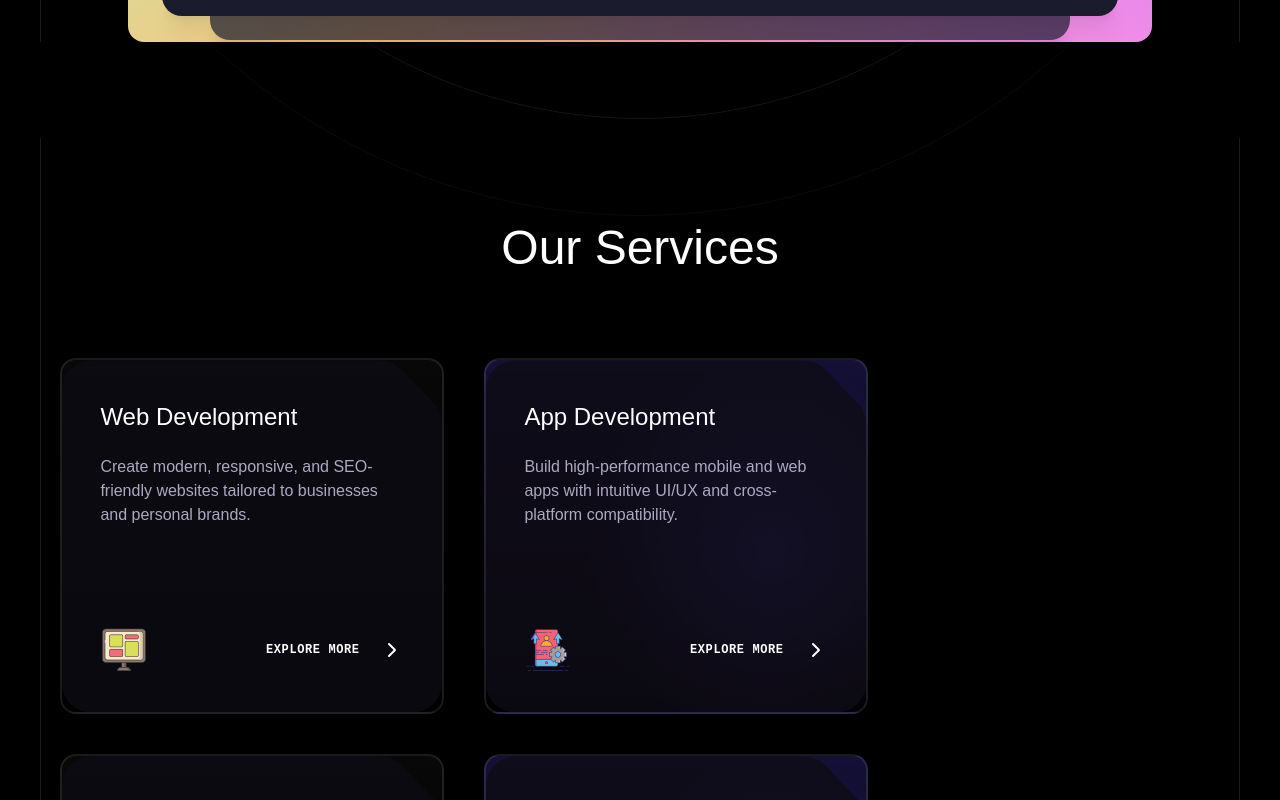
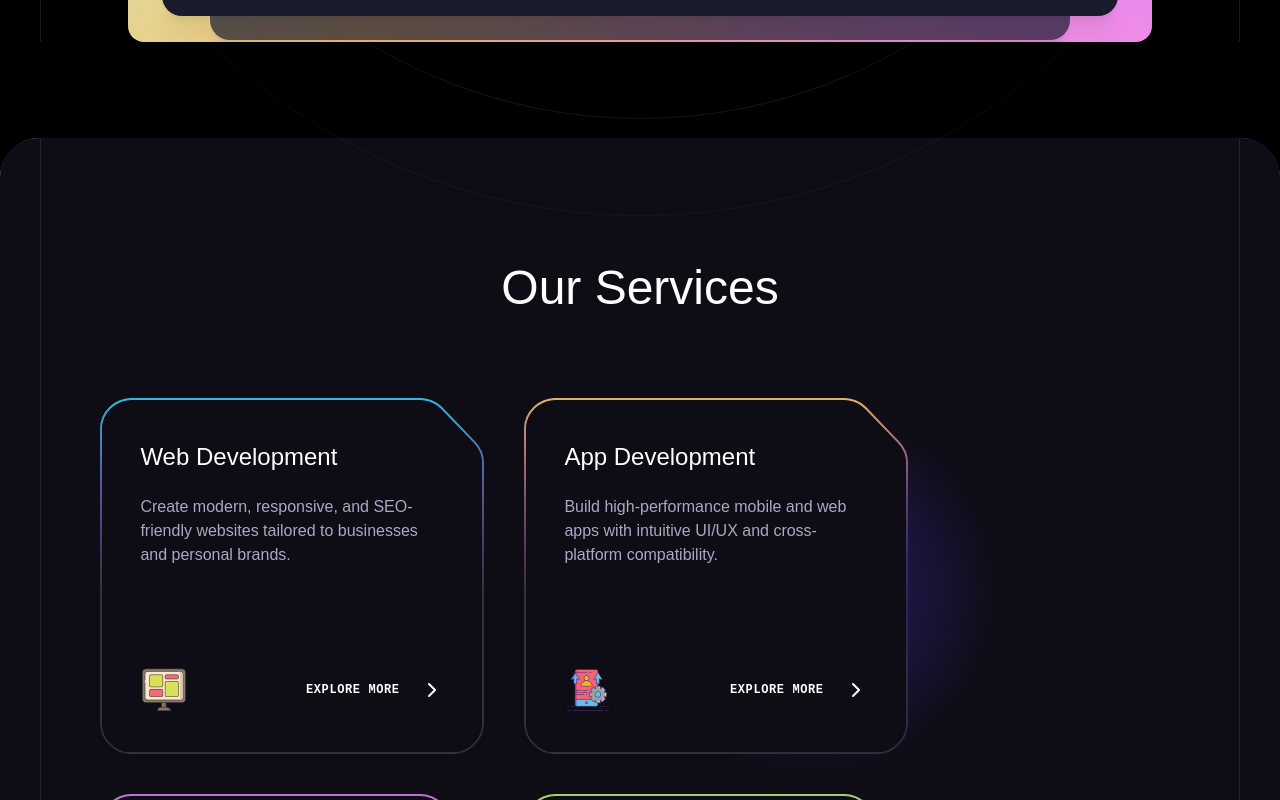
Before and after one commit to GIGANXT/Giganxt-Solutions, a React (Vite) app: page / in a window 1280 px wide. Shown: the part 1120-1920 px from the top of the page. Built offline with nearby package versions, Linux system fonts and the light colour scheme.

Commit message:
Update Benefits.jsx

```diff
--- a/src/components/Benefits.jsx
+++ b/src/components/Benefits.jsx
@@ -22,7 +22,7 @@ const Benefits = () => {
   };
 
   return (
-    <Section id="features">
+    <Section id="features" colorfulBorder>
       <div className="container relative z-1">
         <Heading
           className="md:max-w-md lg:max-w-2xl"
@@ -32,23 +32,22 @@ const Benefits = () => {
         <div className="flex flex-wrap gap-10 mb-10">
           {benefits.map((item) => (
             <div
-              className="block relative md:max-w-[24rem] border-2 border-white/10 rounded-2xl overflow-hidden"
+              className="block relative p-0.5 bg-no-repeat bg-[length:100%_100%] md:max-w-[24rem] service-card"
+              style={{
+                backgroundImage: `url(${item.backgroundUrl})`,
+              }}
               key={item.id}
-              style={{
-                background: item.light
-                  ? "linear-gradient(180deg, rgba(40, 32, 108, 0.5) 0%, rgba(40, 32, 108, 0) 100%)"
-                  : "linear-gradient(180deg, rgba(255, 255, 255, 0.03) 0%, rgba(255, 255, 255, 0) 100%)"
-              }}
             >
-              <div className="relative z-2 flex flex-col min-h-[22rem] p-[2.4rem]">
+              <div className="relative z-2 flex flex-col min-h-[22rem] p-[2.4rem] ">
                 <h5 className="h5 mb-5">{item.title}</h5>
                 <p className="body-2 mb-6 text-n-3">{item.text}</p>
-                <div className="flex items-center mt-auto">
+                <div className="flex items-center mt-auto ">
                   <img
                     src={item.iconUrl}
                     width={48}
                     height={48}
                     alt={item.title}
+
                   />
                   {/* Pass the benefit id when clicking the button */}
                   <button
@@ -65,10 +64,10 @@ const Benefits = () => {
               {item.light && <GradientLight />}
 
               <div
-                className="absolute inset-0 bg-n-8/80"
+                className="absolute inset-0.5 bg-n-8"
                 style={{ clipPath: "url(#benefits)" }}
               >
-                <div className="absolute inset-0 opacity-0 transition-opacity hover:opacity-10">
+                <div className="absolute inset-0 opacity-0 transition-opacity hover:opacity-10 ">
                   {item.imageUrl && (
                     <img
                       src={item.imageUrl}
@@ -87,6 +86,7 @@ const Benefits = () => {
         </div>
       </div>
 
+
       <Model
         isVisible={showModel}
         handleClose={() => {
@@ -95,6 +95,7 @@ const Benefits = () => {
         }}
         data={selectedBenefit} // Pass selectedBenefit object
       />
+
     </Section>
   );
 };
```
